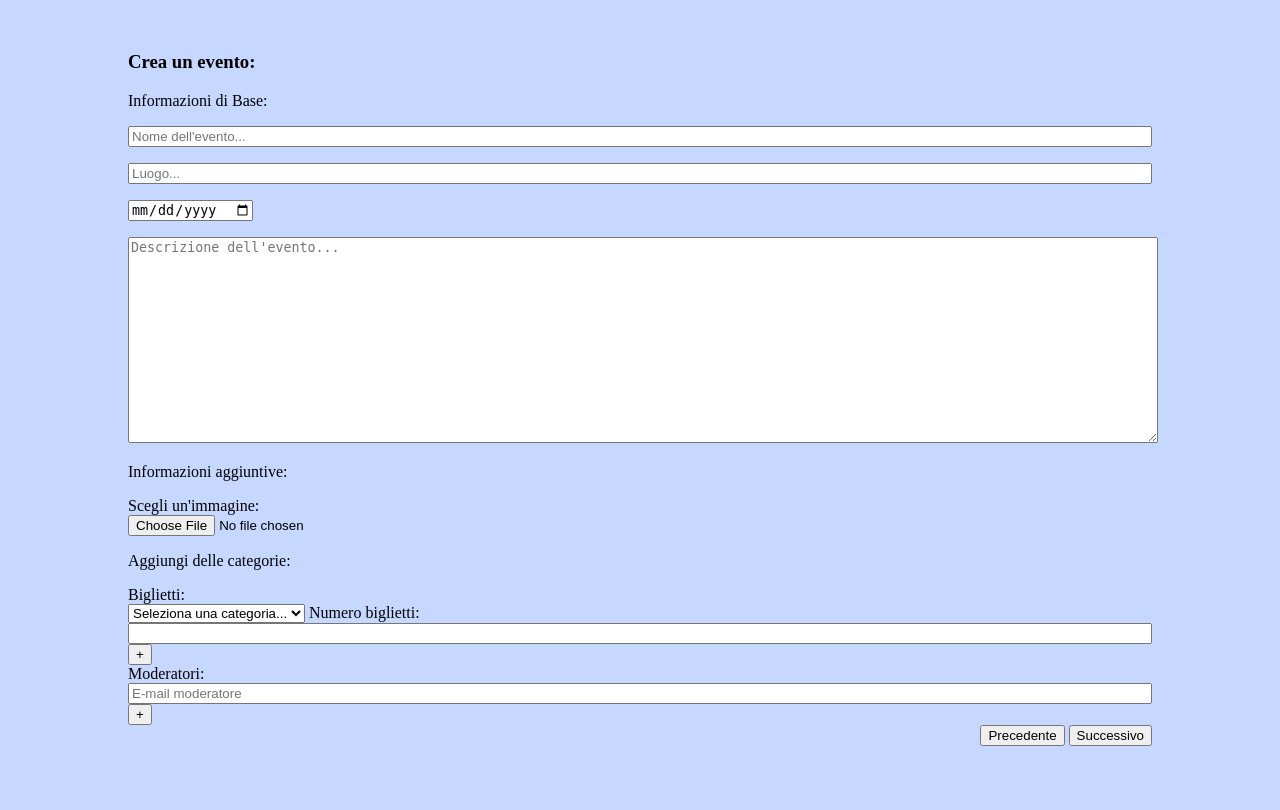
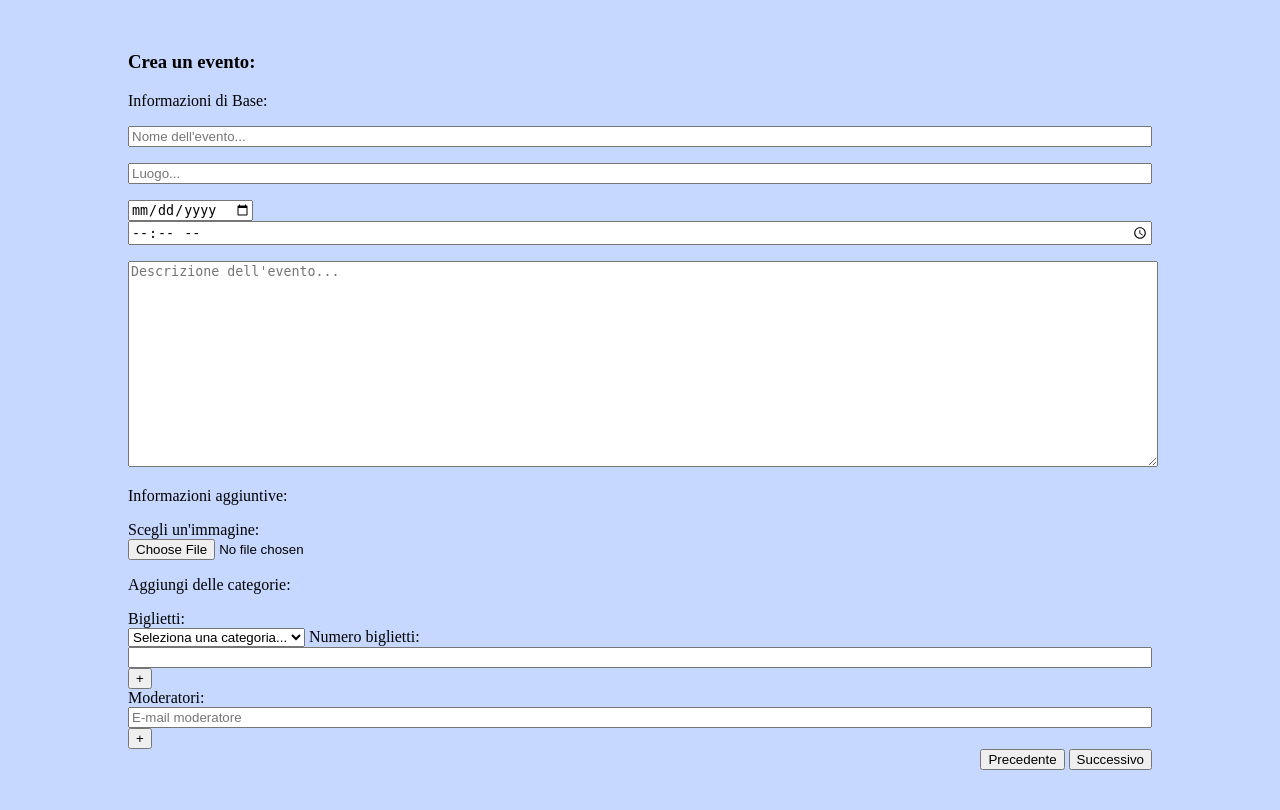
Before and after one commit to ivanpera/Web-devel-exam, a PHP site: page /create_event in a window 1280 px wide. Shown: the part 77-887 px from the top of the page. Run offline with PHP 8.4, Linux system fonts and the light colour scheme.

Commit message:
PHP: template/create_event.php: adds time data input

```diff
--- a/php/template/create_event.php
+++ b/php/template/create_event.php
@@ -6,7 +6,7 @@
     <div class="tab"> Informazioni di Base:
         <p><input type="text" placeholder="Nome dell'evento..." oninput="this.className = ''"/></p>
         <p><input type="text" placeholder="Luogo..." oninput="this.className=''"/></p>
-        <p><input type="date" placeholder="Data..." oninput="this.className=''"/></p>
+        <p><input type="date" placeholder="Data..." oninput="this.className=''"/><input type="time" placeholder="Ora..." oninput="this.className=''" /></p>
         <p><textarea name="description" form="createForm" placeholder="Descrizione dell'evento..." oninput="this.className = ''"></textarea></p>
     </div>
 
```
